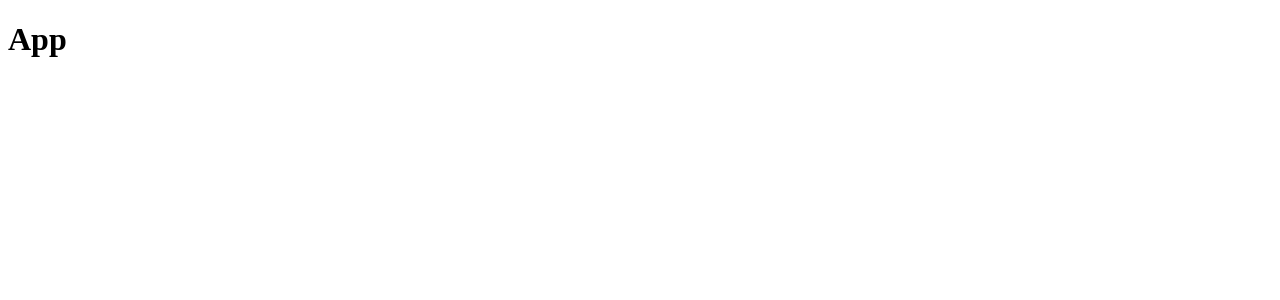
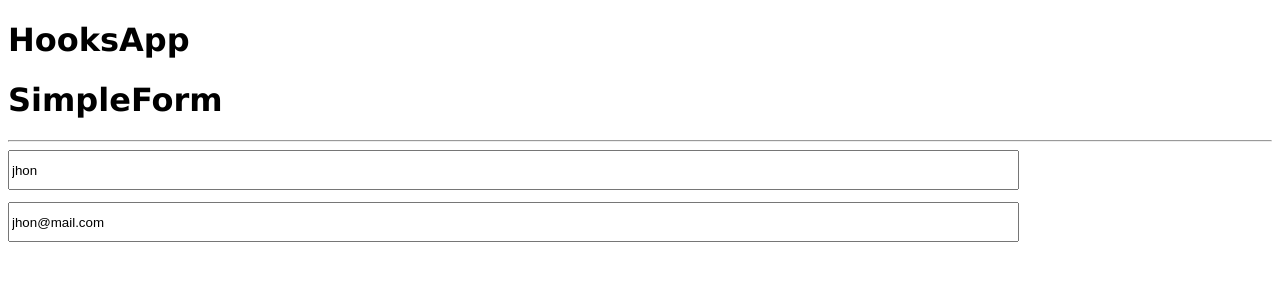
Before and after one commit to JhonEduard26/hooks-app, a React (Vite) app: page / in a window 1280 px wide. Shown: the top 300 px of the page. Built offline with nearby package versions, Linux system fonts and the light colour scheme.

Commit message:
[ADD] hook usestate and hook useeffect

```diff
--- /dev/null
+++ b/src/01-useState/CounterApp.jsx
@@ -0,0 +1,33 @@
+import { useState } from "react"
+
+export const CounterApp = () => {
+
+  const [state, setState] = useState({
+    counter1: 10,
+    counter2: 20,
+    counter3: 30,
+  })
+
+  const { counter1, counter2, counter3 } = state
+
+  return (
+    <>
+      <h2>Counter1: {counter1}</h2>
+      <h2>Counter2: {counter2}</h2>
+      <h2>Counter3: {counter3}</h2>
+      <h3>useState</h3>
+      <hr />
+
+      <button onClick={() => {
+        setState({
+          ...state,
+          counter1: counter1 + 1,
+          counter2: counter2 + 1,
+          counter3: counter3 + 1,
+        })
+      }}>
+        +1
+      </button>
+    </>
+  )
+}
--- /dev/null
+++ b/src/01-useState/CounterWithHook.jsx
@@ -0,0 +1,17 @@
+import { useCounter } from '../hooks/useCounter'
+
+export const CounterWithHook = () => {
+
+  const { counter, increment, decrement, reset } = useCounter()
+
+  return (
+    <>
+      <h1>CounterWithHook: {counter}</h1>
+      <hr />
+
+      <button onClick={increment}>+1</button>
+      <button onClick={reset}>Reset</button>
+      <button onClick={decrement}>-1</button>
+    </>
+  )
+}
--- /dev/null
+++ b/src/02-useEffect/FormWithCustomHook.jsx
@@ -0,0 +1,5 @@
+export const FormWithCustomHook = () => {
+  return (
+    <h3>FormWithCustomHook</h3>
+  )
+}
--- /dev/null
+++ b/src/02-useEffect/Message.jsx
@@ -0,0 +1,23 @@
+import { useEffect, useState } from 'react'
+
+export const Message = () => {
+  const [coors, setCoors] = useState({ x: 0, y: 0 })
+
+  useEffect(() => {
+
+    const onMouseMove = ({ x, y }) => setCoors({ x, y })
+
+    window.addEventListener('mousemove', onMouseMove)
+
+    return () => {
+      // window.removeEventListener('mousemove', onMouseMove)
+    }
+  }, [])
+
+  return (
+    <>
+      <h3>Usuario ya existe</h3>
+      <p>{JSON.stringify(coors)}</p>
+    </>
+  )
+}
--- /dev/null
+++ b/src/02-useEffect/SimpleForm.jsx
@@ -0,0 +1,60 @@
+import { useEffect, useState } from 'react'
+import { Message } from './Message'
+
+export const SimpleForm = () => {
+  const [formValues, setFormValues] = useState({
+    username: 'jhon',
+    email: 'jhon@mail.com'
+  })
+
+  const { username, email } = formValues
+
+  const onInputChange = ({ target }) => {
+
+    const { name, value } = target
+
+    setFormValues({
+      ...formValues,
+      [name]: value,
+    })
+  }
+
+  useEffect(() => {
+    // console.log('Me montó el componente')
+  }, [])
+
+  useEffect(() => {
+    // console.log('formValues cambió')
+  }, [formValues])
+
+  useEffect(() => {
+    // console.log('email cambió')
+  }, [email])
+
+  return (
+    <>
+      <h1>SimpleForm</h1>
+      <hr />
+
+      <input
+        type="text"
+        placeholder="username"
+        name="username"
+        value={username}
+        onChange={onInputChange}
+      />
+
+      <input
+        type="email"
+        placeholder="jhon@mail.com"
+        name="email"
+        value={email}
+        onChange={onInputChange}
+      />
+
+      {
+        username === 'jhon2' && <Message />
+      }
+    </>
+  )
+}
--- a/src/App.jsx
+++ b/src/App.jsx
@@ -1,5 +1,14 @@
+import { CounterApp } from './01-useState/CounterApp'
+import { CounterWithHook } from './01-useState/CounterWithHook'
+import { SimpleForm } from './02-useEffect/SimpleForm'
+
 export const App = () => {
   return (
-    <h1>App</h1>
+    <>
+      <h1>HooksApp</h1>
+      {/* <CounterApp /> */}
+      {/* <CounterWithHook /> */}
+      <SimpleForm />
+    </>
   )
 }
--- /dev/null
+++ b/src/hooks/useCounter.js
@@ -0,0 +1,26 @@
+import { useState } from 'react'
+
+export const useCounter = (initialValue = 10) => {
+  const [counter, setCounter] = useState(initialValue)
+
+  const increment = () => {
+    setCounter(c => c + 1)
+  }
+
+  const decrement = () => {
+    if (counter === 0) return
+    setCounter(c => c - 1)
+  }
+
+  const reset = () => {
+    setCounter(initialValue)
+
+  }
+
+  return {
+    counter,
+    increment,
+    decrement,
+    reset
+  }
+}
--- /dev/null
+++ b/src/index.css
@@ -0,0 +1,29 @@
+* {
+  box-sizing: border-box;
+}
+
+body {
+  font-family: Verdana, Tahoma, sans-serif;
+}
+
+button {
+  cursor: pointer;
+  margin-right: 12px;
+  padding: 8px 16px;
+  border: 0;
+  outline: 0;
+  border-radius: 4px;
+  background-color: midnightblue;
+  color: white;
+}
+
+button:hover {
+  background-color: darkblue;
+}
+
+input {
+  width: 80%;
+  height: 40px;
+  margin-right: 24px;
+  margin-bottom: 12px;
+}
--- a/src/main.jsx
+++ b/src/main.jsx
@@ -1,6 +1,8 @@
 import React from 'react'
 import ReactDOM from 'react-dom/client'
 import { App } from './App'
+
+import './index.css'
 
 ReactDOM.createRoot(document.getElementById('root')).render(
   <React.StrictMode>
```
Also changed, not shown: src/hooks/useForm.js (added).
